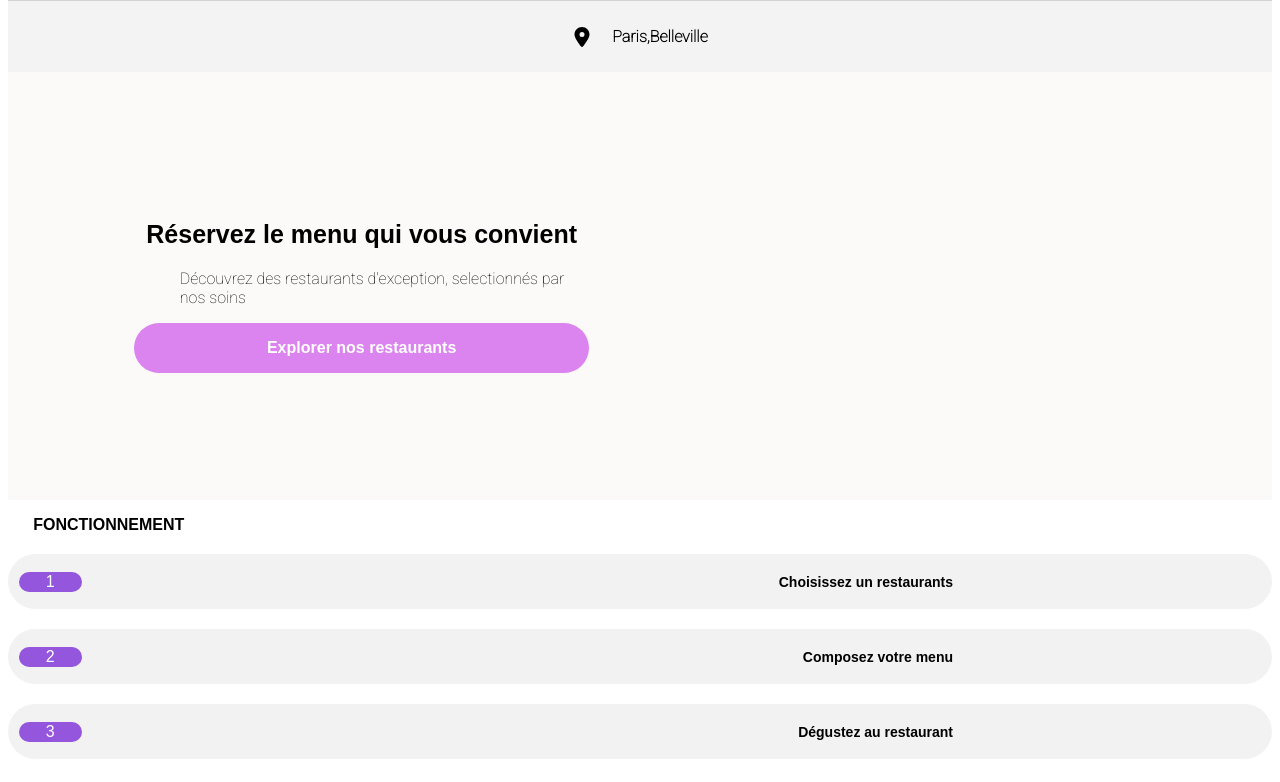
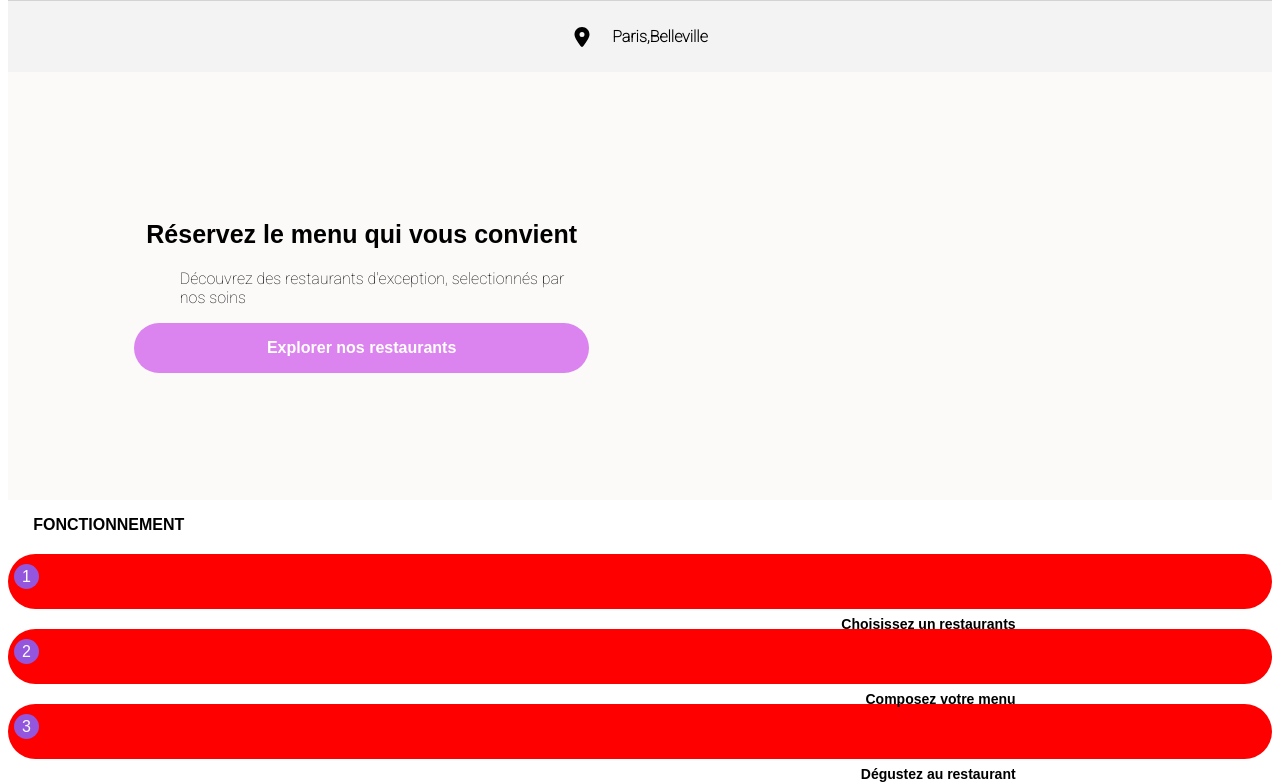
Before and after one commit to LILIANLEILA09/ohmyfood, a plain HTML site: page index.html in a window 1280 px wide. Shown: the part 103-885 px from the top of the page. Drawn offline with Linux system fonts and the light colour scheme.

Commit message:
modified files

```diff
--- a/style.css
+++ b/style.css
@@ -69,6 +69,12 @@ h3 {
   background-color: white;
 
 }
+
+ .header__text{
+  font-weight: bold;
+
+}
+
 
 img {
   display: flex;
@@ -150,7 +156,7 @@ img {
   max-width: 100%;
   font-size: 16px;
   height: 55px;
-  background-color: #f2f2f2;
+  background-color:red;
   border-radius: 50px 50px 50px;
 }
 
@@ -161,29 +167,28 @@ img {
   box-shadow: 0px 0px 20px #bdbaba;
 }
 
-.btnrounded {
+.btnrounded  {
   display: flex;
   justify-content: center;
-  width: 5%;
-  margin-top: 40px;
-  margin-left: 5px;
   align-items: center;
-  border-radius: 30px 30px 30px 30px;
-  height: 20px;
   color: white;
   background-color: #9356DC;
+  margin-top:30px;
+  width: 25px;
+
+  height: 25px;
+  border-radius: 50%;
 }
 
 .Accueil {
   display: flex;
   justify-content: center;
-  padding-right: 25%;
-  padding-top: 40px;
+  padding-bottom:0%;
+  padding-top:10%;
+  padding-right:20%;
   font-family: 'Roboto' sans-serif;
   font-size: 14px;
   font-weight: bold;
-
-
 }
 
 /* Un bouton classique mais avec les angles ronds. */
```
